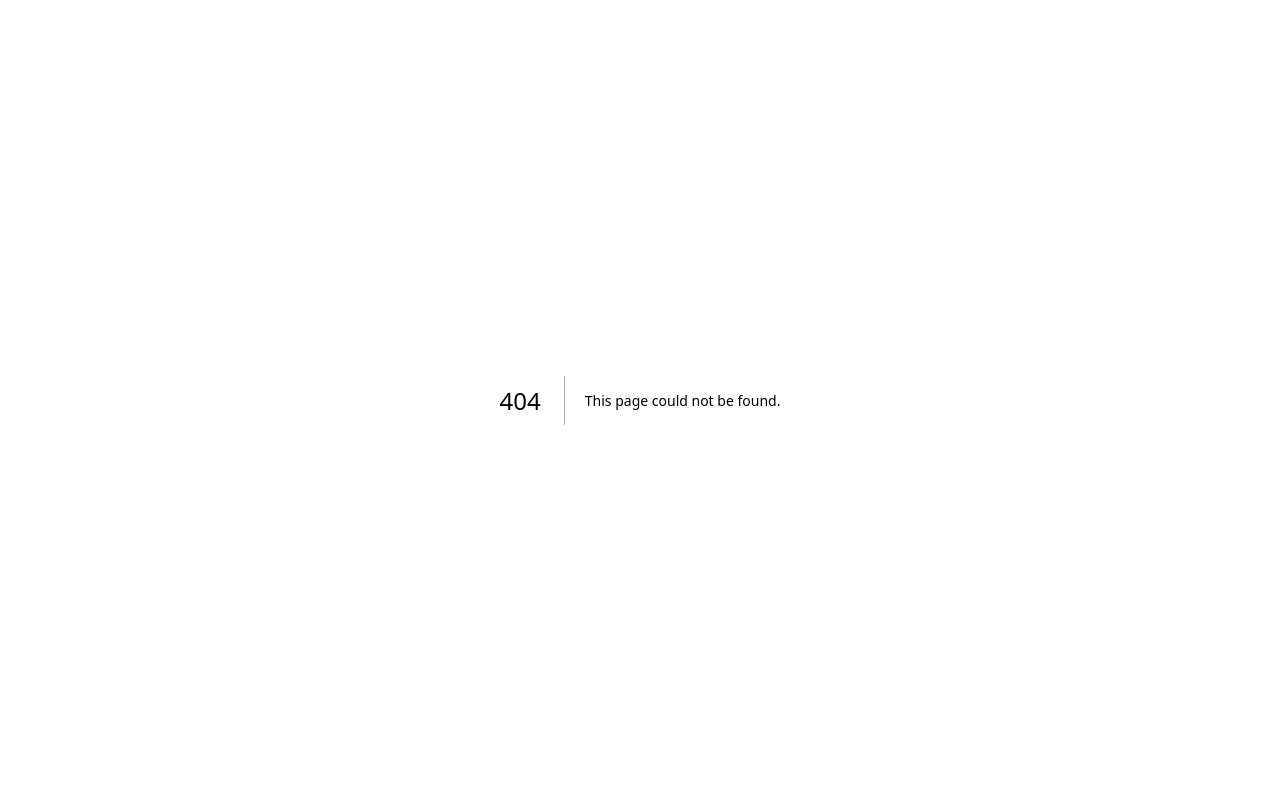
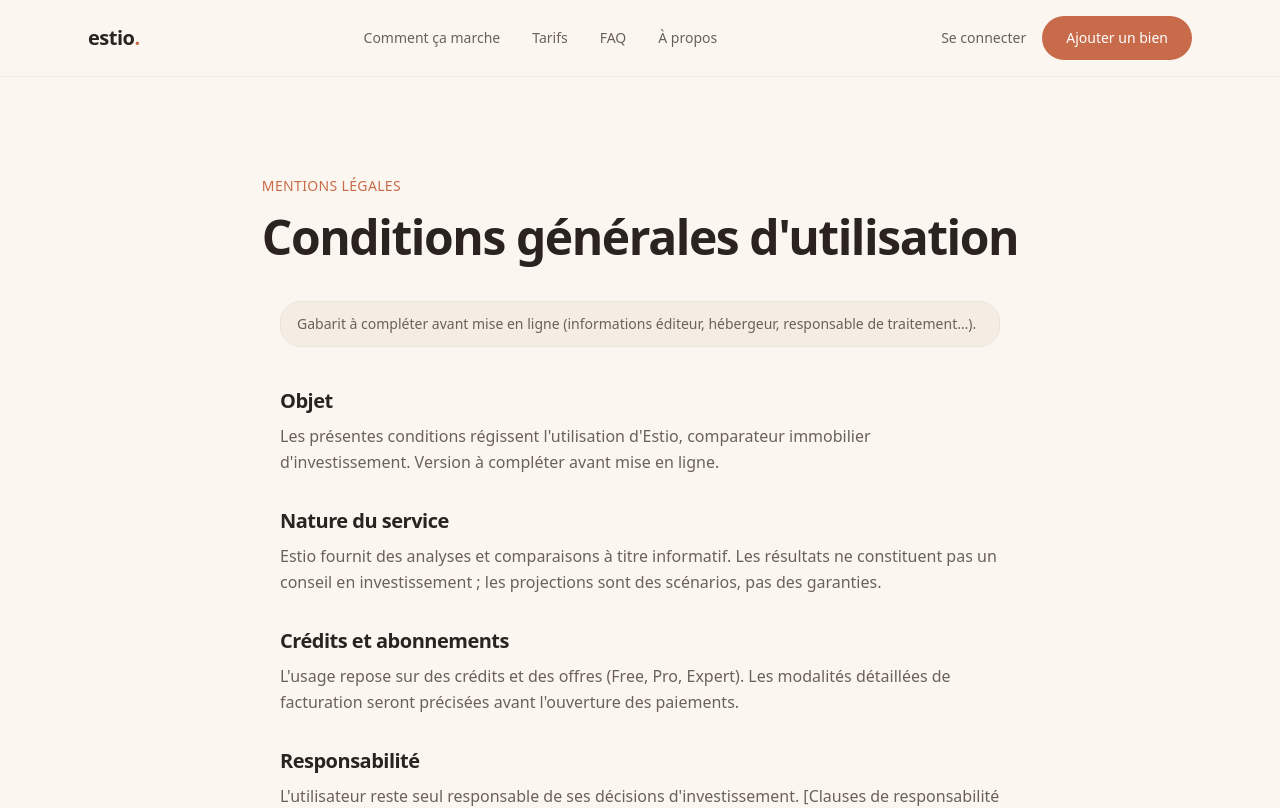
Before and after one commit to mcflyvpro-art/comparateurimo, a Next.js app: page /cgu in a window 1280 px wide. Before the commit this address had no page. Shown: the top 808 px of the page. Built offline with nearby package versions, Linux system fonts and the light colour scheme; a web font is replaced by a local one.

Commit message:
feat(site): pages légales (gabarit + mentions, confidentialité, CGU)

```diff
--- /dev/null
+++ b/src/app/(marketing)/cgu/page.tsx
@@ -0,0 +1,33 @@
+import type { Metadata } from "next";
+import { LegalPage } from "@/components/marketing/LegalPage";
+
+export const metadata: Metadata = {
+  title: "CGU — Estio",
+  description: "Conditions générales d'utilisation d'Estio.",
+};
+
+export default function Cgu() {
+  return (
+    <LegalPage
+      title="Conditions générales d'utilisation"
+      sections={[
+        {
+          heading: "Objet",
+          body: "Les présentes conditions régissent l'utilisation d'Estio, comparateur immobilier d'investissement. Version à compléter avant mise en ligne.",
+        },
+        {
+          heading: "Nature du service",
+          body: "Estio fournit des analyses et comparaisons à titre informatif. Les résultats ne constituent pas un conseil en investissement ; les projections sont des scénarios, pas des garanties.",
+        },
+        {
+          heading: "Crédits et abonnements",
+          body: "L'usage repose sur des crédits et des offres (Free, Pro, Expert). Les modalités détaillées de facturation seront précisées avant l'ouverture des paiements.",
+        },
+        {
+          heading: "Responsabilité",
+          body: "L'utilisateur reste seul responsable de ses décisions d'investissement. [Clauses de responsabilité complètes] à compléter.",
+        },
+      ]}
+    />
+  );
+}
--- /dev/null
+++ b/src/app/(marketing)/confidentialite/page.tsx
@@ -0,0 +1,33 @@
+import type { Metadata } from "next";
+import { LegalPage } from "@/components/marketing/LegalPage";
+
+export const metadata: Metadata = {
+  title: "Confidentialité — Estio",
+  description: "Politique de confidentialité et traitement des données personnelles.",
+};
+
+export default function Confidentialite() {
+  return (
+    <LegalPage
+      title="Politique de confidentialité"
+      sections={[
+        {
+          heading: "Responsable de traitement",
+          body: "[Entité responsable du traitement des données personnelles] à compléter avant mise en ligne.",
+        },
+        {
+          heading: "Données collectées",
+          body: "Compte (email), biens et comparaisons que tu enregistres. Ces informations te sont privées et ne sont pas revendues.",
+        },
+        {
+          heading: "Finalités",
+          body: "Fournir le service (analyse, comparaison, wallet), gérer ton compte et tes crédits.",
+        },
+        {
+          heading: "Tes droits (RGPD)",
+          body: "Accès, rectification, effacement, portabilité. [Adresse de contact du DPO / procédure] à compléter.",
+        },
+      ]}
+    />
+  );
+}
--- /dev/null
+++ b/src/app/(marketing)/mentions-legales/page.tsx
@@ -0,0 +1,33 @@
+import type { Metadata } from "next";
+import { LegalPage } from "@/components/marketing/LegalPage";
+
+export const metadata: Metadata = {
+  title: "Mentions légales — Estio",
+  description: "Mentions légales du site Estio.",
+};
+
+export default function MentionsLegales() {
+  return (
+    <LegalPage
+      title="Mentions légales"
+      sections={[
+        {
+          heading: "Éditeur du site",
+          body: "Estio — [raison sociale, forme juridique, capital, RCS, adresse] à compléter avant mise en ligne.",
+        },
+        {
+          heading: "Directeur de la publication",
+          body: "[Nom du responsable de la publication] à compléter.",
+        },
+        {
+          heading: "Hébergement",
+          body: "Site hébergé par Vercel Inc. — [adresse de l'hébergeur] à compléter.",
+        },
+        {
+          heading: "Propriété intellectuelle",
+          body: "Les contenus du site (marque, textes, interface) sont protégés. Les données de marché proviennent de sources publiques officielles et restent la propriété de leurs producteurs respectifs.",
+        },
+      ]}
+    />
+  );
+}
--- /dev/null
+++ b/src/components/marketing/LegalPage.tsx
@@ -0,0 +1,34 @@
+import { PageHeader } from "./PageHeader";
+
+export type LegalSection = { heading: string; body: string };
+
+/** Gabarit des pages légales : en-tête + bandeau « à compléter » + sections. */
+export function LegalPage({
+  title,
+  sections,
+}: {
+  title: string;
+  sections: LegalSection[];
+}) {
+  return (
+    <>
+      <PageHeader eyebrow="Mentions légales" title={title} />
+      <section className="mx-auto max-w-3xl px-6 pb-20">
+        <p className="mb-10 rounded-lg border border-border bg-bg-alt px-4 py-3 text-sm text-muted">
+          Gabarit à compléter avant mise en ligne (informations éditeur,
+          hébergeur, responsable de traitement…).
+        </p>
+        <div className="flex flex-col gap-8">
+          {sections.map((s) => (
+            <div key={s.heading}>
+              <h2 className="font-sans text-xl font-semibold tracking-tight text-text">
+                {s.heading}
+              </h2>
+              <p className="mt-2 leading-relaxed text-muted">{s.body}</p>
+            </div>
+          ))}
+        </div>
+      </section>
+    </>
+  );
+}
```
